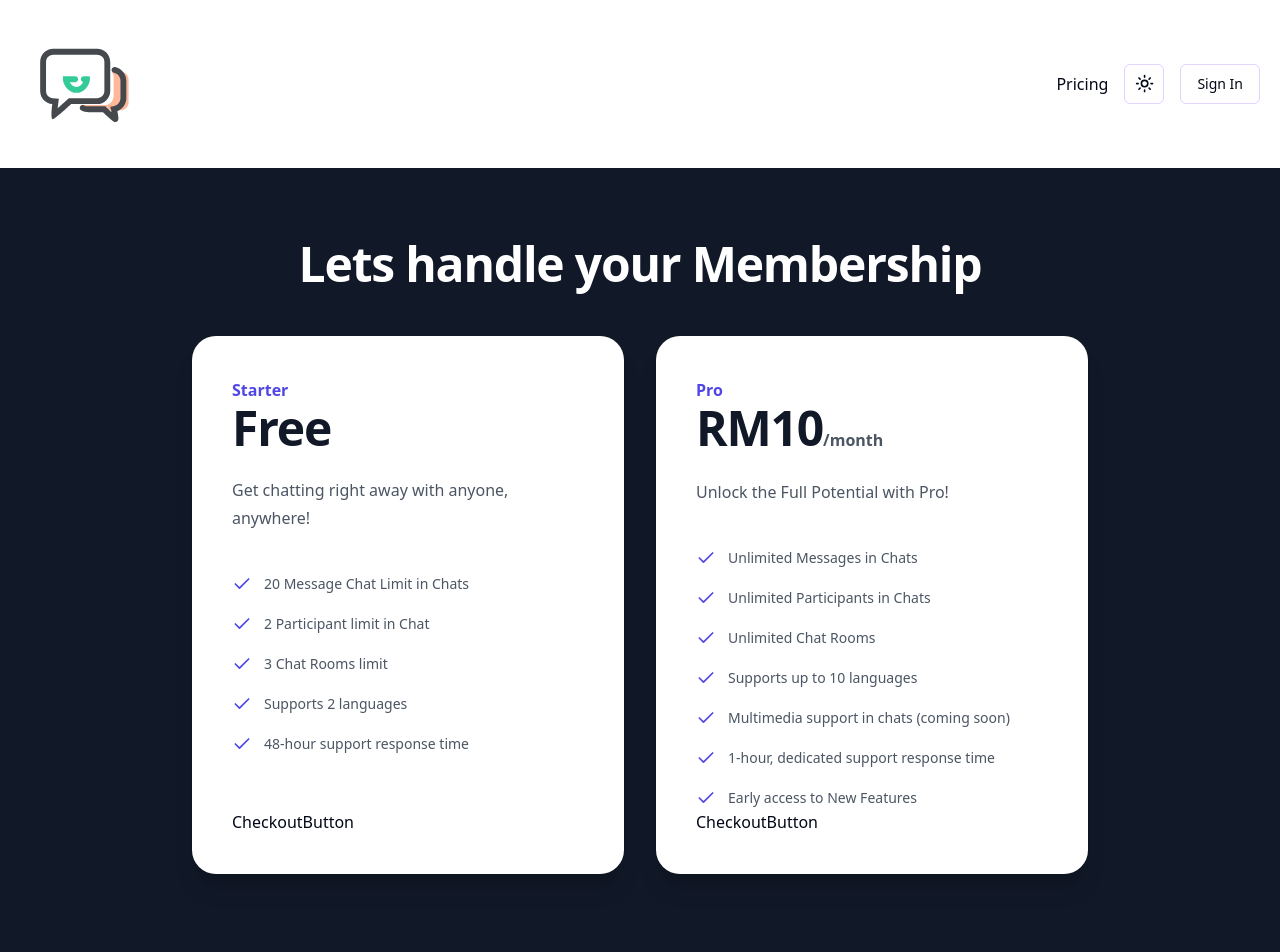
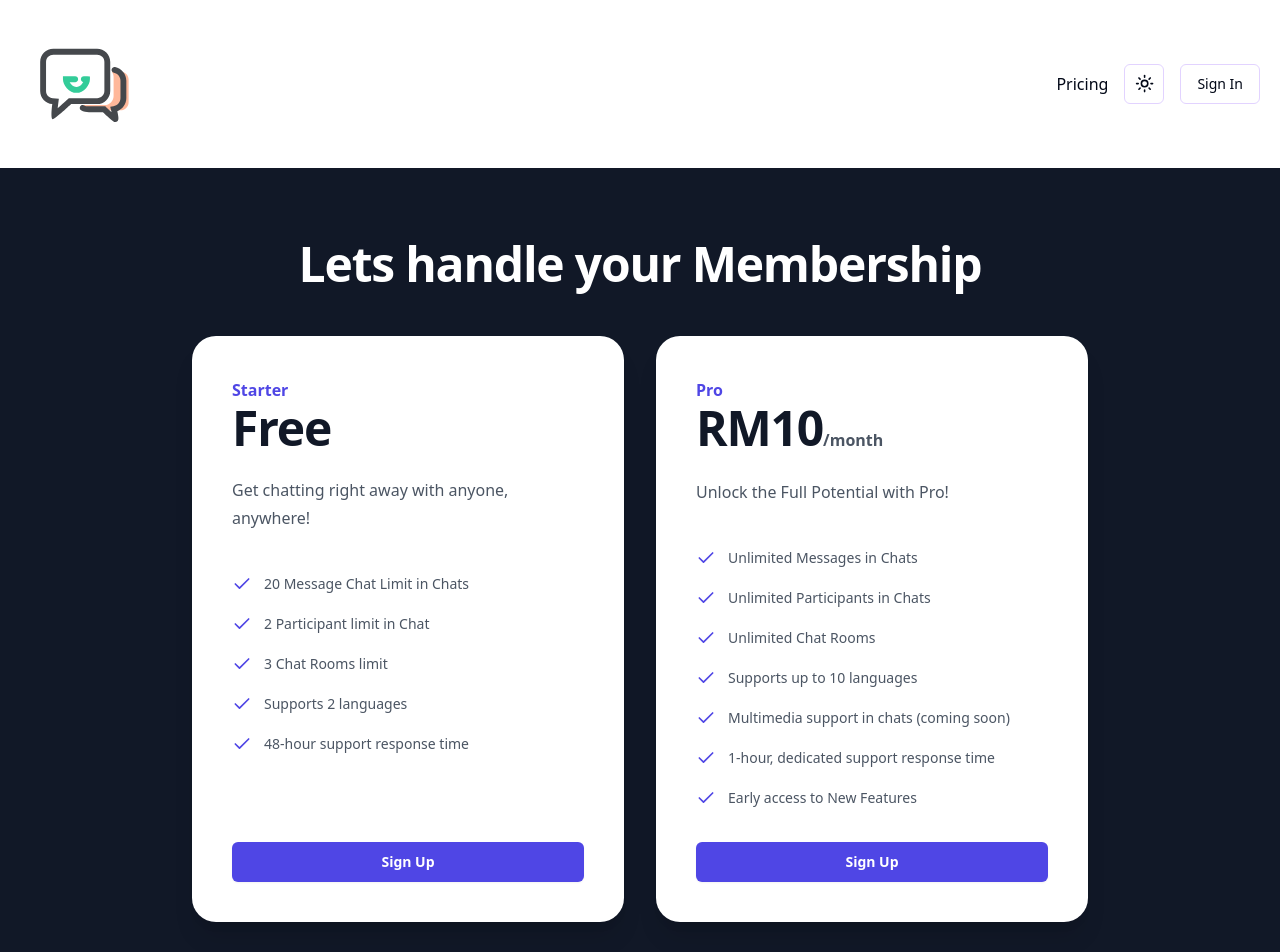
Before and after one commit to axeladib/translation-app-saas, a Next.js app: page /register in a window 1280 px wide. Shown: the top 952 px of the page. Built offline with nearby package versions, Linux system fonts and the light colour scheme; no server answers.

Commit message:
styling checkout button

```diff
--- a/auth.ts
+++ b/auth.ts
@@ -6,11 +6,15 @@ const googleClientSecret = process.env.GOOGLE_CLIENT_SECRET;
 
 //TODO: Store authetication object that we expect
 export const authOptions: NextAuthOptions = {
-    //This is for Google Auth configuration
+  //This is for Google Auth configuration
   providers: [
     GoogleProvider({
       clientId: googleClientId || "",
       clientSecret: googleClientSecret || "",
     }),
   ],
+  // Change the strategy to "jwt"
+  session: {
+    strategy: "jwt",
+  },
 } satisfies NextAuthOptions;
--- a/package.json
+++ b/package.json
@@ -15,6 +15,7 @@
     "@radix-ui/react-slot": "^1.0.2",
     "class-variance-authority": "^0.7.0",
     "clsx": "^2.0.0",
+    "firebase": "^10.7.0",
     "lucide": "^0.293.0",
     "lucide-react": "^0.293.0",
     "next": "14.0.3",
--- a/src/components/CheckoutButton.tsx
+++ b/src/components/CheckoutButton.tsx
@@ -1,9 +1,26 @@
-import React from 'react'
+"use client";
+import { useSession } from "next-auth/react";
 
 function CheckoutButton() {
+  const { data: session } = useSession();
+
+  const createCheckoutSession = async () => {
+    if (!session) return;
+    //TODO: push a document into the firestore db
+    //TODO: ... stripe extension on firebase will create checkout session
+    //TODO: redirect user to checkout page
+  };
   return (
-    <div className="">CheckoutButton</div>
-  )
+    <div className="flex flex-col space-y-2">
+      {/* TODO: If subscribe show me user is subscribe */}
+      <button
+        onClick={() => createCheckoutSession()}
+        className="mt-8 block rounded-md bg-indigo-600 px-3.5 py-2 text-center text-sm font-semibold leading-6 text-white shadow-sm hover:bg-indigo-500 foucs-visible:outline focus-visible:outline-2 focus-visible:outline-offset-2 focus-visible:outline-indigo-600 cursor-pointer disabled:opacity-80"
+      >
+        Sign Up
+      </button>
+    </div>
+  );
 }
 
-export default CheckoutButton
+export default CheckoutButton;
```
Also changed, not shown: 1 other file (tests, documents, lock files or other folders).
